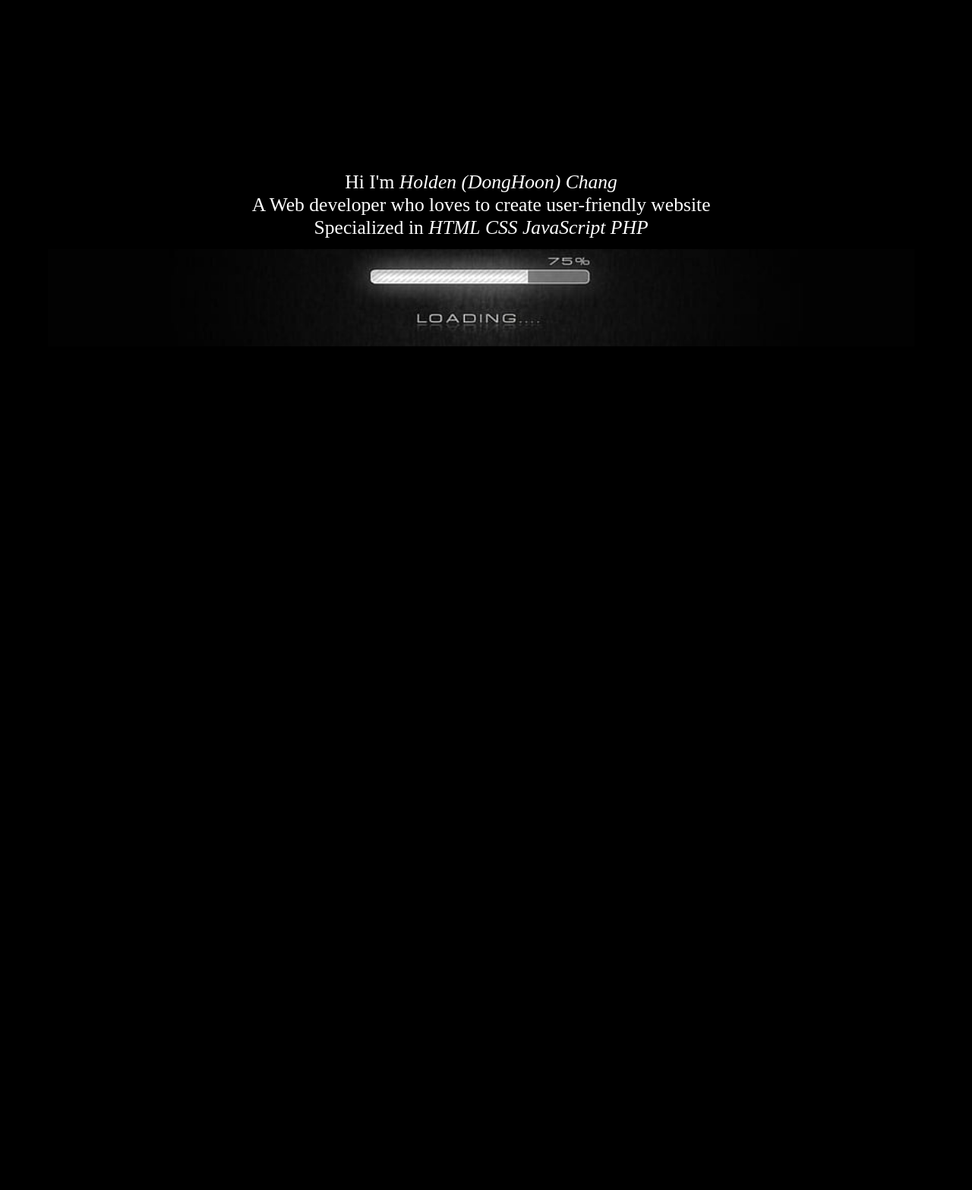
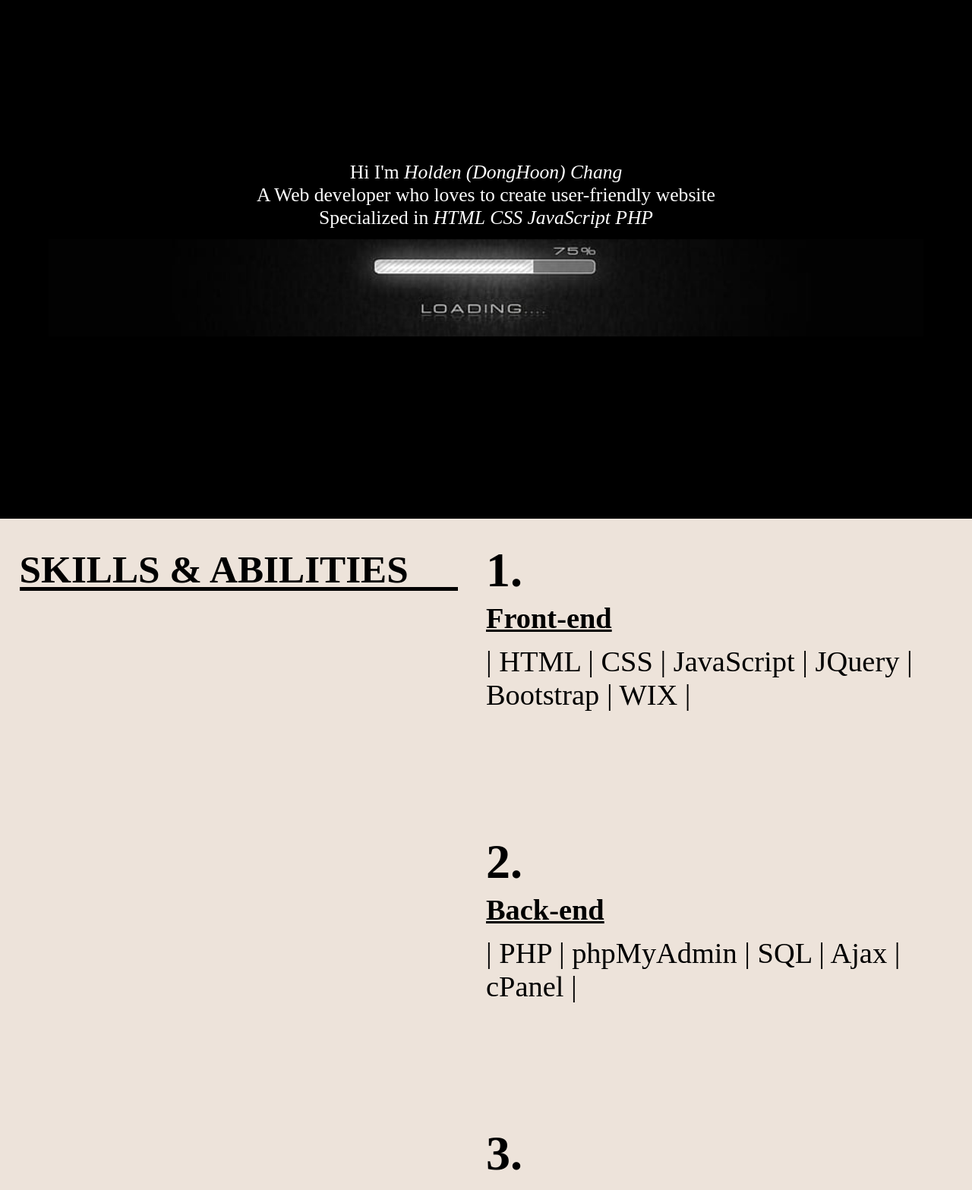
Before and after one commit to HoldenChang/portfolio-intro, a plain HTML site: page mainPage.html in a window 1280 px wide. Shown: the part 90-1657 px from the top of the page at 76% size. Before the commit the page ends 800 px from the top, so only its background shows below. Drawn offline with Linux system fonts and the light colour scheme.

Commit message:
Finished with Skill Section
Done with Skill Section

```diff
--- a/CSS/index2.css
+++ b/CSS/index2.css
@@ -1,12 +1,11 @@
 *{
     font-size: 2vw;
     margin: 0;
-    color: white;
+    color: #000;
     text-decoration: none;
 }
 body{
-    overflow-x: hidden;
-    background-color: black;
+    background-color: #ede3da;
 }
 
 /* Skip Menu */
@@ -15,12 +14,16 @@ body{
 /* Header Section*/
 
 header{
-    margin-top: 3vw;
+    position: sticky;
+    top: 0;
+    margin-top: 1vw;
+    margin-bottom: 1vw;
     display: flex;
     justify-content: space-between;
     align-items: center;
     font-size: 1.5vw;
     align-items: center;
+    backdrop-filter: blur(15px);
 
     .logo{
         margin-left: 2.5vw;
@@ -67,7 +70,7 @@ header{
         display: block;
         width: 40px;
         height: 2px;
-        background-color:white;
+        background-color:#000;
         margin-top: 19px;
         position: relative;
     }
@@ -76,7 +79,7 @@ header{
         display: block;
         width: 40px;
         height: 2px;
-        background-color:white;
+        background-color:#000;
         position: absolute;
         right: 0;
         top: 6px;
@@ -87,7 +90,7 @@ header{
         display: block;
         width: 40px;
         height: 2px;
-        background-color:white;
+        background-color:#000;
         position: absolute;
         left: 0;
         bottom: 6px;
@@ -117,8 +120,12 @@ header{
             text-align: right;
         }
         .menu.show li a{
+            color: #fff;
             display: inline-block;
             padding: 10px;
+        }
+        .git i{
+            color:#fff;
         }
         .menu.show + .header_nav_mobile span::before{
             width: 20px;
@@ -139,13 +146,16 @@ main{
         border-bottom: 1px solid red;
     }
 
+    /* Intro Section*/
+
     .intro{
         text-align: center;
         display: flex;
         flex-direction: column;
         justify-content: center;
         align-items: center;
-        width: 99%;
+        width: 100%;
+        background-color: #000;
     }
     .intro span{
         margin-top: 1vw;
@@ -153,4 +163,73 @@ main{
         height: 10vw;
         background: url("/Images/introwp.jpg") center/cover no-repeat;
     }
+    .intro p{
+        color: #fff;
+    }
+    .intro i{
+        color: #fff;
+    }
+
+    /* Skill Sections*/
+
+    .skillIner{
+        padding: 2vw;
+        display: flex;
+        justify-content: space-between;
+    }
+    .skillTitle{
+        position: sticky;
+        top: 30px;
+        left: 0;
+        width: 47%;
+        height: 5vw;
+        font-size: 4vw;
+        font-weight: 900;
+        line-height: 1.6;
+        text-transform: uppercase;
+        border-bottom: 0.4vw solid black;
+    }
+    .skillDesc{
+        width: 50%;
+    }
+    .skillDesc div{
+        margin-bottom: 10vw;
+        height: 20vw;
+    }
+
+    .skillDesc span{
+        font-size: 5vw;
+        line-height: 1.3;
+        font-weight: 900;
+
+    }
+    .skillDesc h3{
+        font-size: 1.5rem;
+        text-decoration: underline;
+        margin-bottom: 1vw;
+    }
+    .skillDesc p{
+        margin-bottom: 30vh;
+        font-size: 1.5rem;
+    }
+
+    @media (max-width: 800px){
+        .skillIner{
+            flex-direction: column;
+        }
+        .skillTitle{
+            width: 100%;
+            margin-bottom: 10vw;
+            font-size: 30px;
+            height: auto;
+            background-color: #ede3da;
+        }
+        .skillDesc{
+            width: 100%;
+        }
+        .skillDesc span{
+            font-size: 15vw;
+        }
+    }
+
 }
--- a/mainPage.html
+++ b/mainPage.html
@@ -25,14 +25,40 @@
         </div>
     </header>
     <main>
-        <div class="intro">
+        <section class="intro">
             <p>Hi I'm <i>Holden (DongHoon)</i> <i>Chang</i>
                 <br>A Web developer who loves to create user-friendly website
                 <br>Specialized in <i>HTML</i> <i>CSS</i> <i>JavaScript</i> <i>PHP</i>
             </p>
             <span></span>
-        </div>
-        <div id="aboutMe"></div>
+        </section>
+        <section class="skill">
+            <div class="skillIner">
+                <div class="skillTitle">
+                    Skills & Abilities
+                </div>
+                <div class="skillDesc">
+                    <div>
+                        <span>1.</span>
+                        <h3>Front-end</h3>
+                        <p>| HTML | CSS | JavaScript | JQuery | Bootstrap | WIX |</p>
+                    </div>
+                    <div>
+                        <span>2.</span>
+                        <h3>Back-end</h3>
+                        <p>| PHP | phpMyAdmin | SQL | Ajax | cPanel |</p>
+                    </div>
+                    <div>
+                        <span>3.</span>
+                        <h3>Other Skills</h3>
+                        <p>| Windows | Linux | Java | C | Visual Basic | GitHub | Jira | Figma |</p>
+                    </div>
+                </h2>
+                </div>
+            </div>
+
+
+        </section>
         <div id="skills"></div>
         <div id="projects"></div>
         <div id="contact"></div>
```
